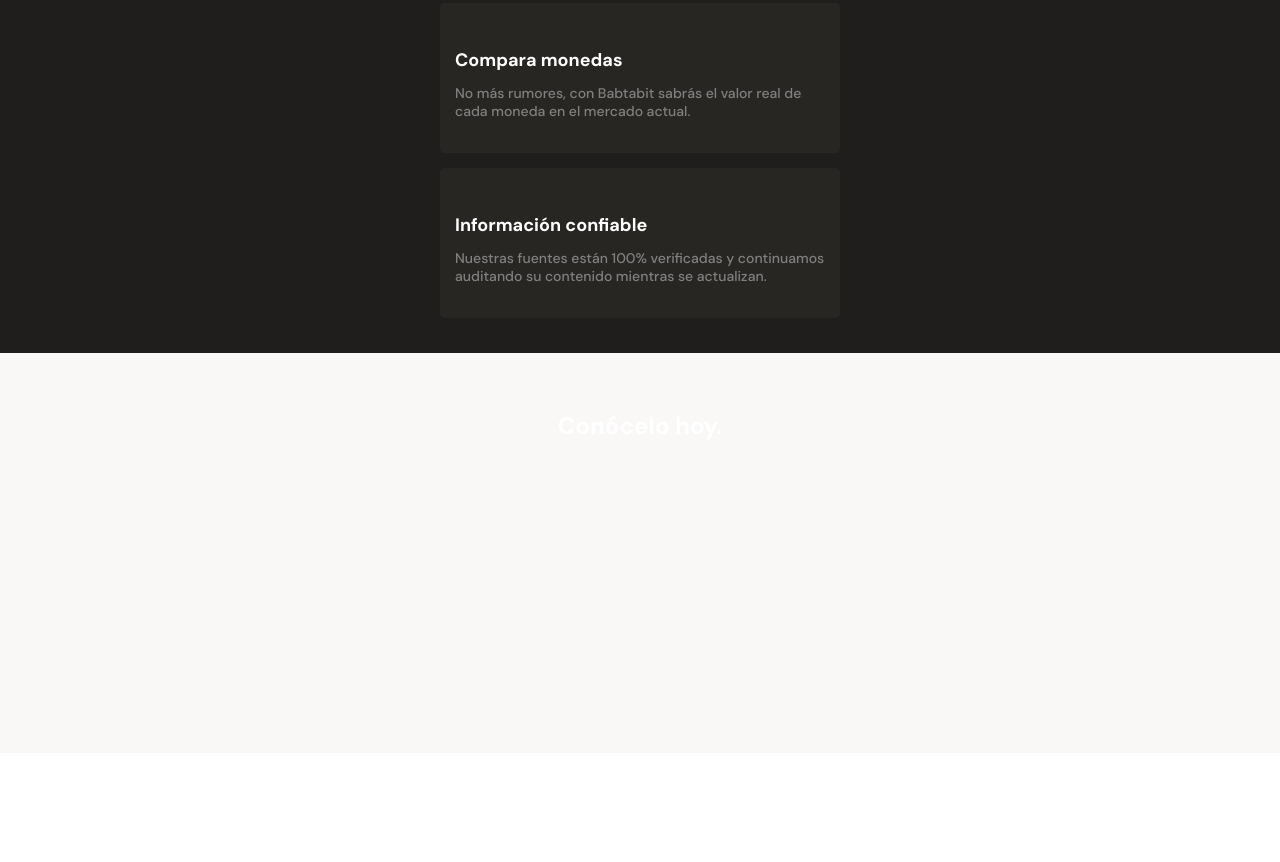
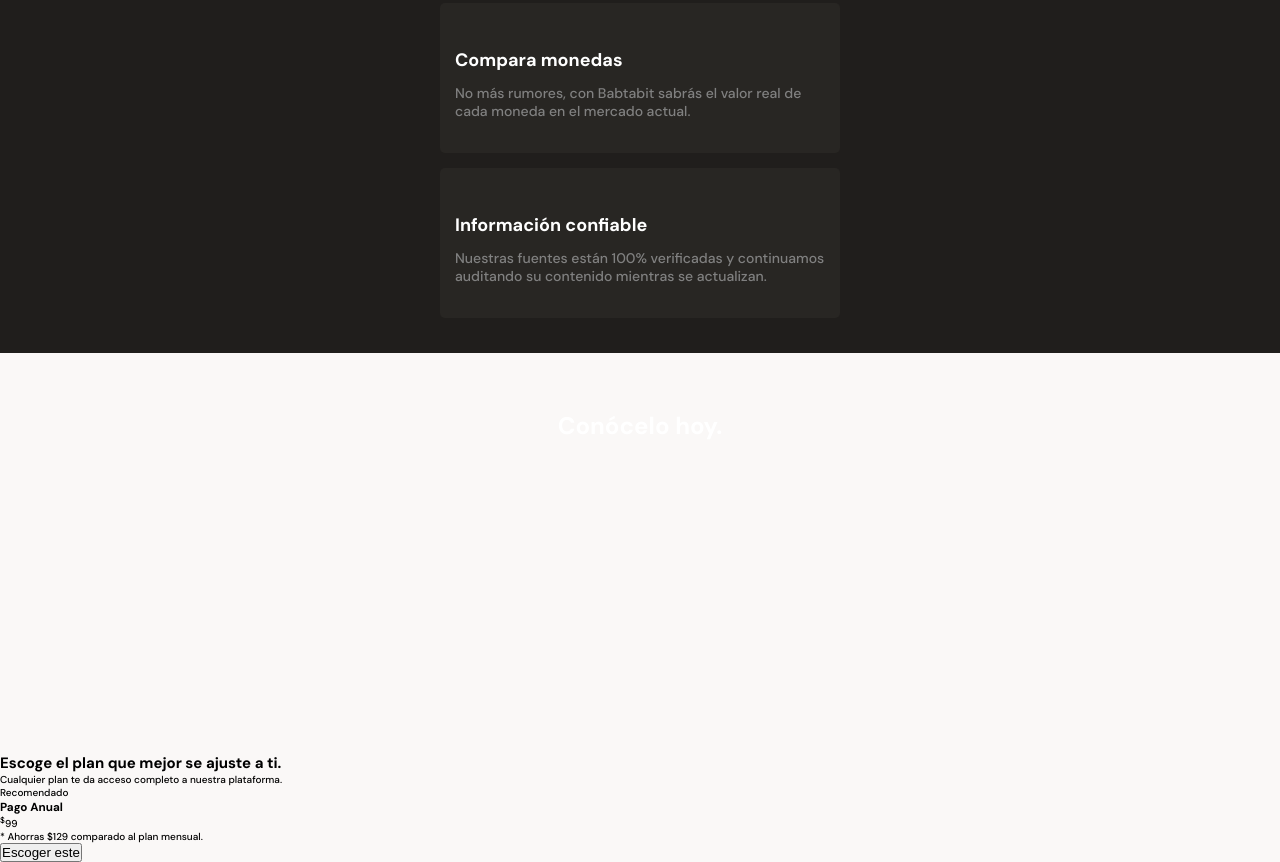
Before and after one commit to raulgaliciab/Batatabit, a website: page index.html in a window 1280 px wide. Shown: the part 1637-2499 px from the top of the page. Before the commit the page ends 2390 px from the top, so only its background shows below. Drawn offline with Linux system fonts and the light colour scheme.

Commit message:
Estructura seccion de planes

```diff
--- a/index.html
+++ b/index.html
@@ -16,7 +16,7 @@
     <div class="header--title-container">
       <h1>La próxima revolución en el intercambio de criptomonedas.</h1>
       <p>Batatabit te ayuda a navegar entre los diferentes precios y tendencias</p>
-      <a href="" class="header--button">Conoce Nuestros Planes <span></span></a>
+      <a href="#plans" class="header--button">Conoce Nuestros Planes <span></span></a>
     </div>
   </header>
   <main>
@@ -87,7 +87,23 @@
     <section class="bitcoin-img">
       <h2>Conócelo hoy.</h2>
     </section>
-    <section></section>
+    <section id="plans">
+      <div>
+        <h2>Escoge el plan que mejor se ajuste a ti.</h2>
+        <p>Cualquier plan te da acceso completo a nuestra plataforma.</p>
+      </div>
+      <section>
+        <article>
+          <p>Recomendado</p>
+          <div>
+            <h3>Pago Anual</h3>
+            <p><sup>$</sup>99</p>
+            <p>* Ahorras $129 comparado al plan mensual.</p>
+            <button>Escoger este</button>
+          </div>
+        </article>
+      </section>
+    </section>
   </main>
   <footer></footer>
 </body>
--- a/styles.css
+++ b/styles.css
@@ -25,6 +25,7 @@
 html {
   font-size: 62.5%;
   font-family: "DM Sans", sans-serif;
+  scroll-behavior: smooth;
 }
 header {
   position: relative;
```
